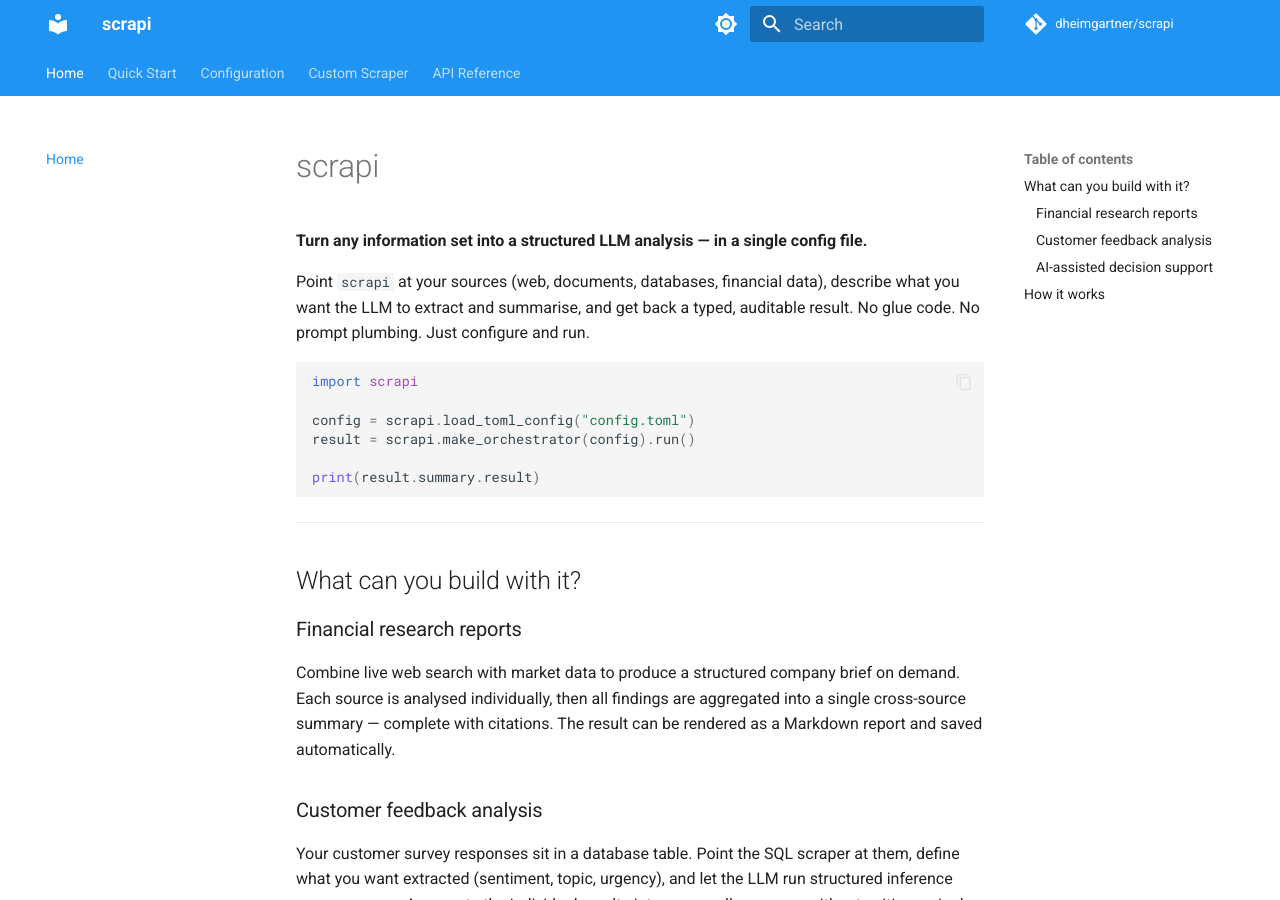
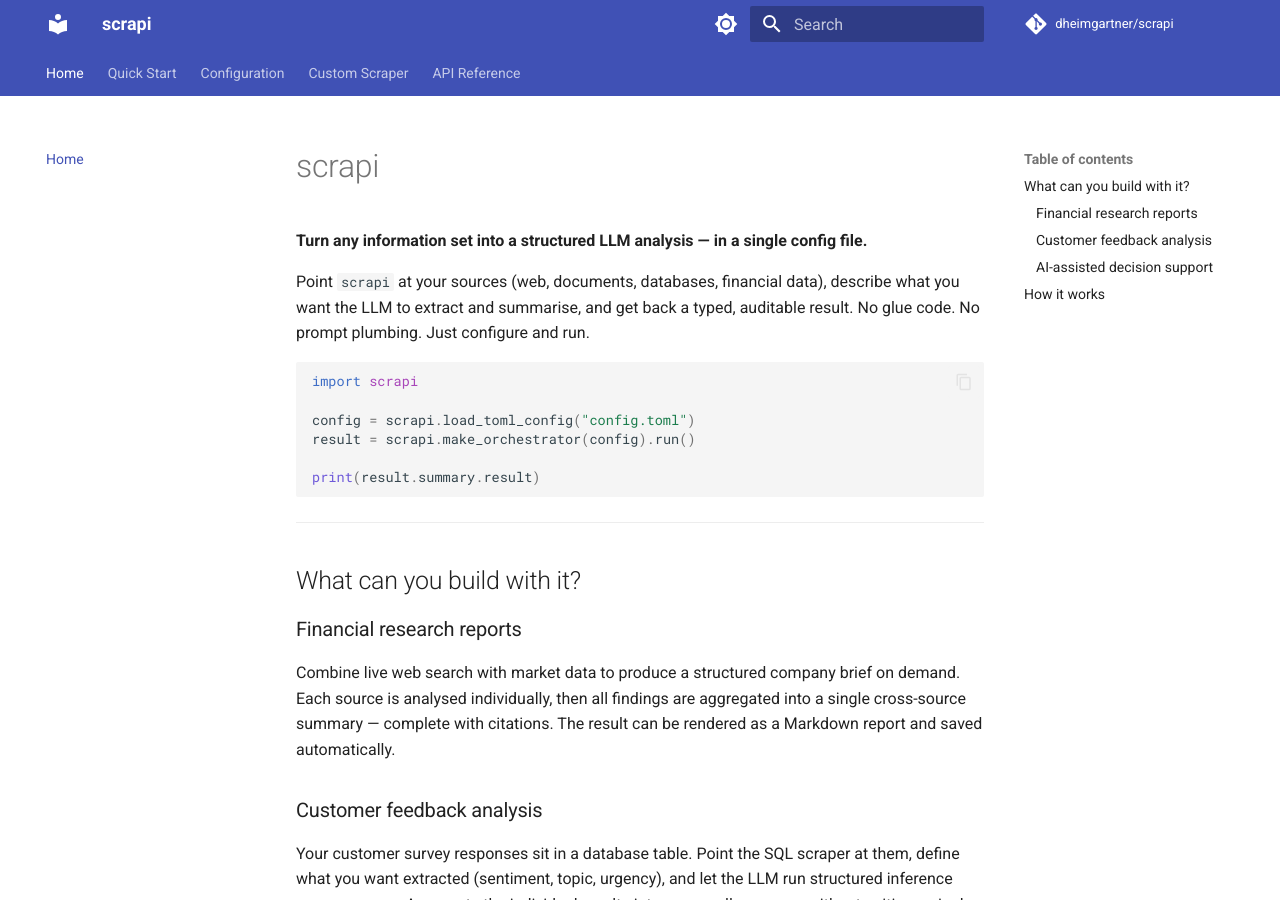
Before and after one commit to dheimgartner/scrapi, an MkDocs documentation site: the page built from docs/index.md, in a window 1280 px wide and 900 px high. Built offline with MkDocs 1.6.1 and Material for MkDocs 9.7.7, drawn with Linux system fonts in a browser that asks for light colours; comment, search, counter and statistics services are not loaded.

Commit message:
docs: remove explicit primary and accent color overrides from theme

```diff
--- a/mkdocs.yml
+++ b/mkdocs.yml
@@ -7,14 +7,10 @@ theme:
   name: material
   palette:
     - scheme: default
-      primary: blue
-      accent: blue
       toggle:
         icon: material/brightness-7
         name: Switch to dark mode
     - scheme: slate
-      primary: blue
-      accent: blue
       toggle:
         icon: material/brightness-4
         name: Switch to light mode
```
